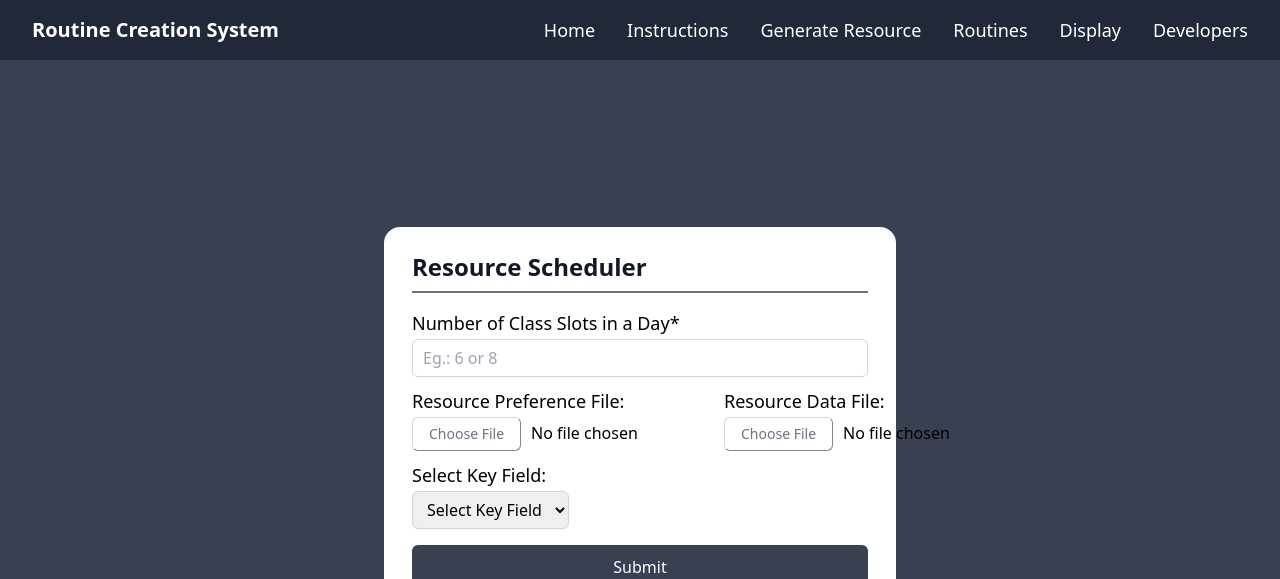
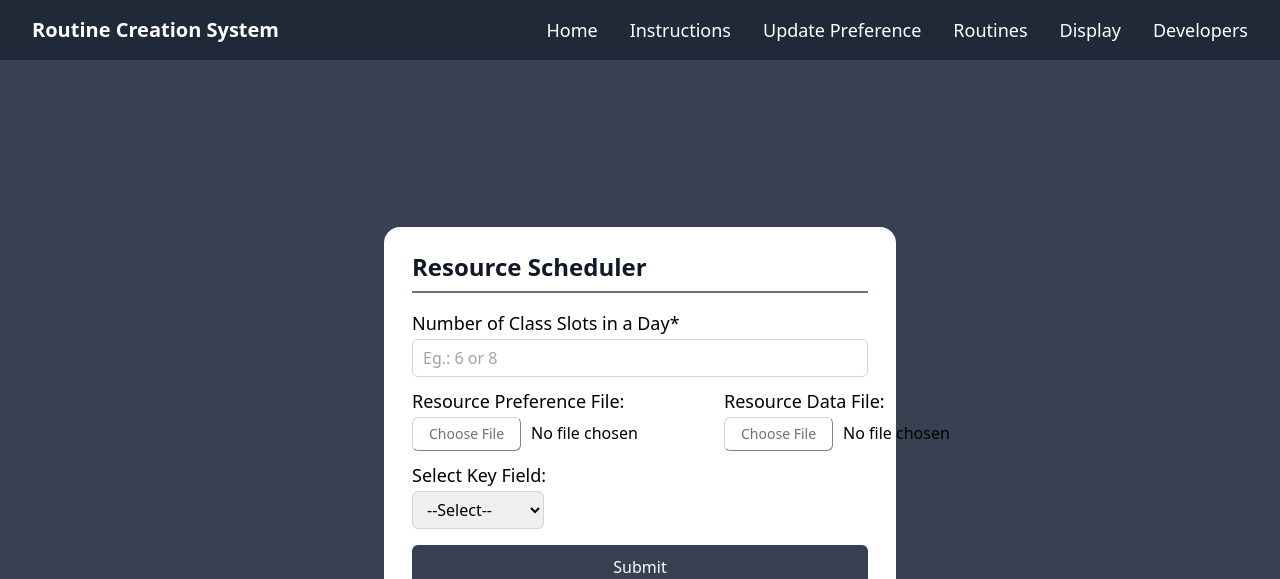
Before and after one commit to rishavxyz/Automated-Routine-Generation-System, a React (Create React App) app in the folder client/my-routine/: page /resource_pref in a window 1280 px wide. Shown: the top 579 px of the page. Built offline with nearby package versions, Linux system fonts and the light colour scheme; no server answers.

Commit message:
Updated Files

```diff
--- a/client/my-routine/src/components/Navbar.jsx
+++ b/client/my-routine/src/components/Navbar.jsx
@@ -27,7 +27,7 @@ function Navbar() {
           <Link to="/instructions" className="hover:underline block">Instructions</Link>
         </li>
         <li className='mt-2 md:mt-0 md:mr-8'>
-          <Link to="/resource_pref" className="hover:underline block">Generate Resource</Link>
+          <Link to="/resource_pref" className="hover:underline block">Update Preference</Link>
         </li>
         <li className='mt-2 md:mt-0 md:mr-8'>
           <Link to="/routines" className="hover:underline block">Routines</Link>
--- a/client/my-routine/src/pages/Home.jsx
+++ b/client/my-routine/src/pages/Home.jsx
@@ -68,7 +68,7 @@ function Home() {
                 >
                   click here
                 </Link>
-                or go to Generate Resource page
+                or go to Update Preference page
               </li>
             </ul>
           </div>
--- a/client/my-routine/src/pages/ResourceScheduler.jsx
+++ b/client/my-routine/src/pages/ResourceScheduler.jsx
@@ -174,7 +174,7 @@ function ResourceScheduler() {
                 className="flex outline-none border border-gray-300 rounded-md px-2.5 py-1.5"
                 required
               >
-                <option value="">Select Key Field</option>
+                <option value="">--Select--</option>
                 <option value="FACULTY_ID">FACULTY_ID</option>
                 <option value="ROOM_NO">ROOM_NO</option>
               </select>
```
